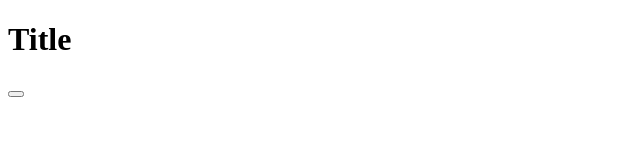
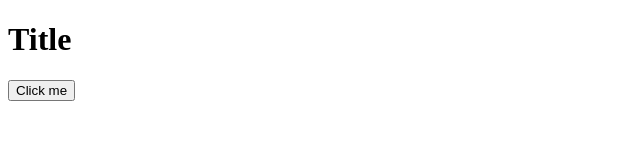
Before and after one commit to ath0rus/test-web, a plain HTML site: page index.html in a window 1280 px wide. Shown: the whole page, without its empty margins (0-640 px from the left). Drawn offline with Linux system fonts and the light colour scheme.

Commit message:
Update index.html

```diff
--- a/index.html
+++ b/index.html
@@ -8,6 +8,6 @@
         <script>
             console.log("you smell");
         </script>
-        <button onclick
+        <button onclick="window.print()">Click me</button>
     </body>
 </html>
```
